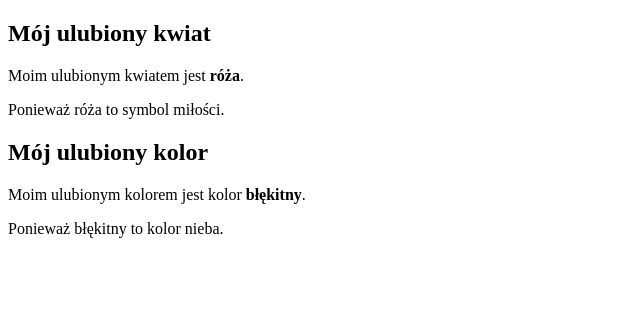
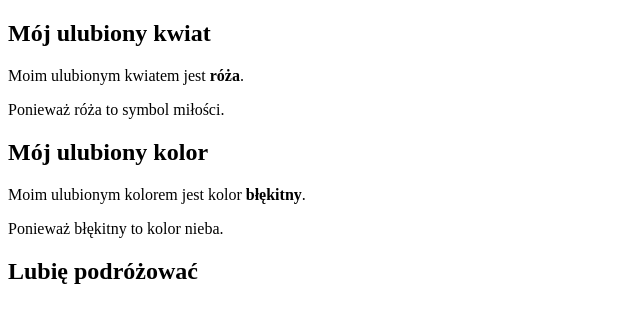
Before and after one commit to Sasza21/my_repozytorium, a plain HTML site: page index.html in a window 1280 px wide. Shown: the whole page, without its empty margins (0-640 px from the left). Drawn offline with Linux system fonts and the light colour scheme.

Commit message:
zmiany na branchu-A

```diff
--- a/index.html
+++ b/index.html
@@ -17,6 +17,9 @@
       <p>Moim ulubionym kolorem jest kolor <b>błękitny</b>.</p>
       <p>Ponieważ błękitny to kolor nieba.</p>
     </article>
+    <article>
+      <h2>Lubię podróżować</h2>
+    </article>
 
   </body>
 </html>
```
